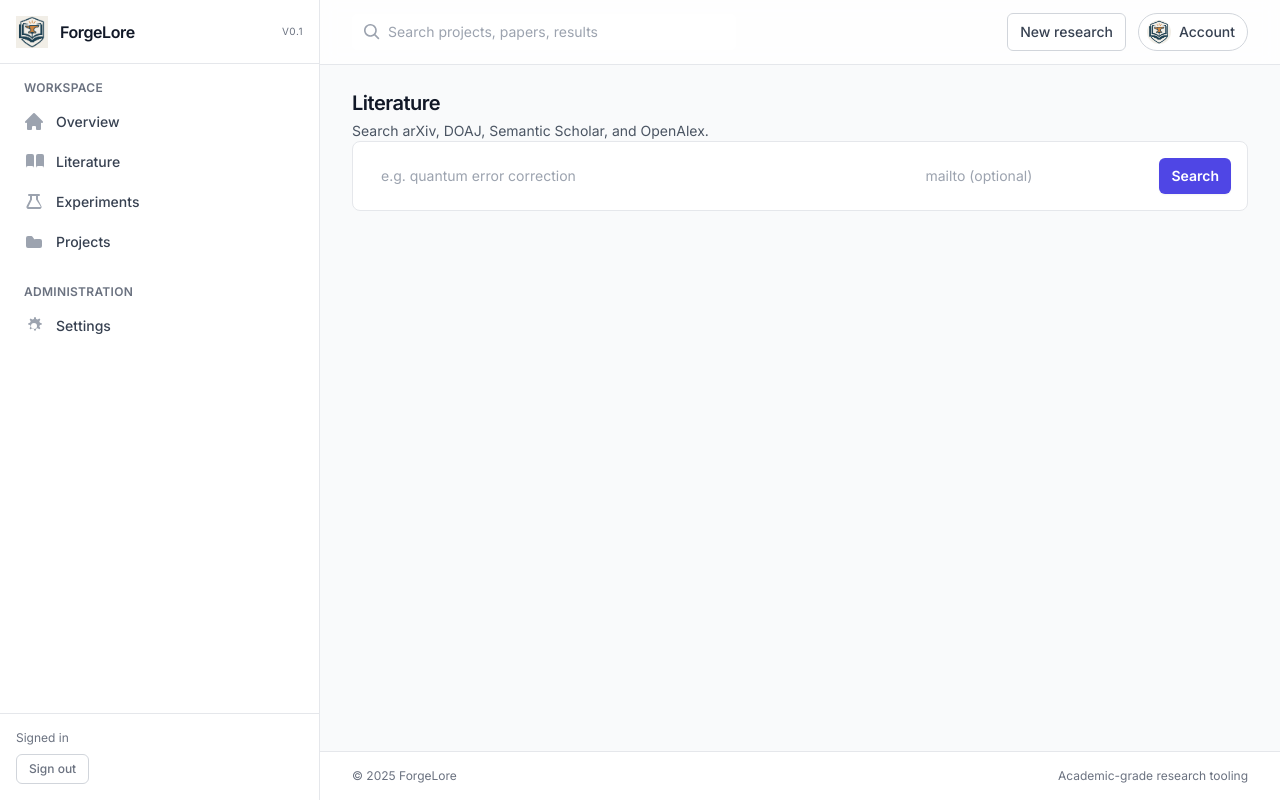
After one commit to maestromaximo/forgelore, a Django app: page /literature/search/ in a window 1280 px wide. The commit adds this page. Run offline with Django 5.2, Linux system fonts and the light colour scheme; the visitor is signed in with stand-in values (Sample User, id 1); some libraries are stand-ins or nearby versions.

Commit message:
Add literature search functionality and corresponding template
- Implemented a new view for literature search that allows users to query multiple research sources.
- Created a dedicated template for displaying search results, including error handling and result grouping by source.
- Updated the side menu to include a link to the literature search page.

```diff
--- a/main/urls.py
+++ b/main/urls.py
@@ -8,6 +8,7 @@ urlpatterns = [
     path('login/', auth_views.LoginView.as_view(template_name='login.html'), name='login'),
     path('logout/', auth_views.LogoutView.as_view(), name='logout'),
     path('signup/', views.signup, name='signup'),
+    path('literature/search/', views.literature_search, name='literature_search'),
 ]
 
 from django.urls import path
@@ -20,4 +21,5 @@ urlpatterns = [
     path('login/', auth_views.LoginView.as_view(template_name='login.html'), name='login'),
     path('logout/', auth_views.LogoutView.as_view(), name='logout'),
     path('signup/', views.signup, name='signup'),
+    path('literature/search/', views.literature_search, name='literature_search'),
 ]
--- a/main/views.py
+++ b/main/views.py
@@ -3,6 +3,8 @@ from django.contrib.auth.decorators import login_required
 from django.contrib.auth import login
 from django.contrib.auth.forms import UserCreationForm
 from django.shortcuts import redirect
+from asgiref.sync import async_to_sync
+
 
 
 def home(request):
@@ -27,3 +29,39 @@ def signup(request):
     else:
         form = UserCreationForm()
     return render(request, 'signup.html', {'form': form})
+
+
+@login_required
+def literature_search(request):
+    """Synchronous wrapper view that runs async provider searches and renders results.
+
+    Query via GET param `q`. Shows grouped results by source.
+    """
+    query = request.GET.get('q', '').strip()
+    results_by_source = None
+    error = None
+    if query:
+        from .research_services import HttpClient, search_all
+
+        def _run():
+            async def go():
+                client = HttpClient()
+                try:
+                    mailto = request.GET.get('mailto') or None
+                    return await search_all(client, query=query, limit_per_source=10, mailto=mailto)
+                finally:
+                    await client.aclose()
+
+            return async_to_sync(go)()
+
+        try:
+            results_by_source = _run()
+        except Exception as exc:
+            error = str(exc)
+
+    context = {
+        'query': query,
+        'results_by_source': results_by_source,
+        'error': error,
+    }
+    return render(request, 'literature_search.html', context)
--- /dev/null
+++ b/templates/literature_search.html
@@ -0,0 +1,62 @@
+{% extends "base.html" %}
+
+{% block title %}ForgeLore — Literature Search{% endblock %}
+
+{% block page_header %}
+<div class="flex items-center justify-between">
+  <div>
+    <h1 class="text-xl font-semibold tracking-tight">Literature</h1>
+    <p class="mt-1 text-sm text-gray-600">Search arXiv, DOAJ, Semantic Scholar, and OpenAlex.</p>
+  </div>
+</div>
+{% endblock %}
+
+{% block content %}
+<form method="get" action="" class="rounded-lg border border-gray-200 bg-white p-4">
+  {% csrf_token %}
+  <div class="flex items-center gap-3">
+    <label for="q" class="sr-only">Query</label>
+    <input type="text" id="q" name="q" value="{{ query }}" placeholder="e.g. quantum error correction" class="w-full rounded-md border-gray-300 bg-white px-3 py-2 text-sm placeholder:text-gray-400 focus:border-brand-600 focus:ring-brand-600">
+    <input type="email" id="mailto" name="mailto" value="{{ request.GET.mailto }}" placeholder="mailto (optional)" class="w-64 rounded-md border-gray-300 bg-white px-3 py-2 text-sm placeholder:text-gray-400 focus:border-brand-600 focus:ring-brand-600">
+    <button type="submit" class="inline-flex items-center rounded-md bg-brand-600 px-3 py-2 text-sm font-semibold text-white shadow-sm hover:bg-brand-700">Search</button>
+  </div>
+</form>
+
+{% if error %}
+  <div class="mt-4 rounded-md border border-red-200 bg-red-50 text-sm text-red-700 p-3">{{ error }}</div>
+{% endif %}
+
+{% if results_by_source %}
+  <div class="mt-6 grid grid-cols-1 lg:grid-cols-2 gap-4">
+    {% for source, items in results_by_source.items %}
+      <div class="rounded-lg border border-gray-200 bg-white p-4">
+        <div class="flex items-center justify-between">
+          <h2 class="text-sm font-semibold uppercase tracking-wide text-gray-600">{{ source }}</h2>
+          <span class="text-xs text-gray-500">{{ items|length }} results</span>
+        </div>
+        <div role="list" class="mt-3 space-y-3">
+          {% for r in items %}
+            <div role="listitem" class="text-sm">
+              <div class="font-medium">{{ r.title }}</div>
+              {% if r.authors %}
+                <div class="text-gray-600">By {% for a in r.authors %}{% if not forloop.first %}, {% endif %}{{ a.name }}{% endfor %}</div>
+              {% endif %}
+              <div class="text-xs text-gray-500">
+                {% if r.venue %}{{ r.venue }} · {% endif %}
+                {% if r.year %}{{ r.year }} · {% endif %}
+                {% if r.doi %}DOI: {{ r.doi }}{% endif %}
+              </div>
+              <div class="mt-1 flex items-center gap-3 text-xs">
+                {% if r.url %}<a href="{{ r.url }}" target="_blank" class="text-brand-700 hover:underline">View</a>{% endif %}
+                {% if r.open_access_pdf_url %}<a href="{{ r.open_access_pdf_url }}" target="_blank" class="text-brand-700 hover:underline">PDF</a>{% endif %}
+              </div>
+            </div>
+          {% empty %}
+            <div role="listitem" class="text-sm text-gray-500">No results</div>
+          {% endfor %}
+        </div>
+      </div>
+    {% endfor %}
+  </div>
+{% endif %}
+{% endblock %}
--- a/templates/sidemenu.html
+++ b/templates/sidemenu.html
@@ -19,7 +19,7 @@
         </a>
       </li>
       <li>
-        <a href="#" class="group flex items-center gap-3 rounded-md px-3 py-2 text-sm font-medium text-gray-700 hover:bg-gray-50 hover:text-gray-900">
+        <a href="{% url 'literature_search' %}" class="group flex items-center gap-3 rounded-md px-3 py-2 text-sm font-medium text-gray-700 hover:bg-gray-50 hover:text-gray-900">
           <!-- Icon: Book Open -->
           <svg class="h-5 w-5 text-gray-400 group-hover:text-gray-600" viewBox="0 0 20 20" fill="currentColor" aria-hidden="true"><path d="M2 4a2 2 0 012-2h4a2 2 0 012 2v12a2 2 0 00-2-2H4a2 2 0 00-2 2V4zm10 0a2 2 0 012-2h4a2 2 0 012 2v12a2 2 0 00-2-2h-4a2 2 0 00-2 2V4z"/></svg>
           <span>Literature</span>
```
